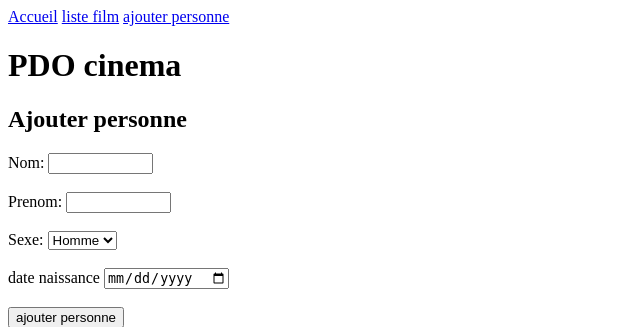
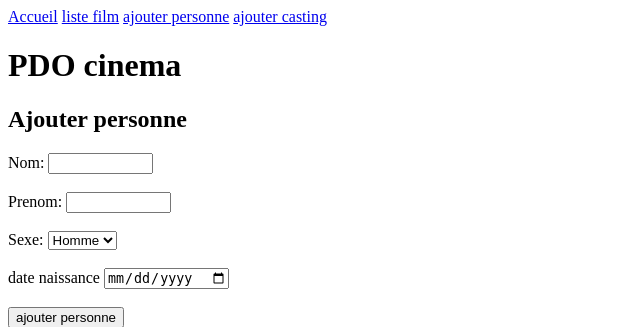
Before and after one commit to AbdouVak/PDO_Cinema, a PHP site: template view/ajouterPersonnePage.php in a window 1280 px wide. Shown: the top 327 px of the page, without its empty margins (0-640 px from the left). Run offline with PHP 8.4, Linux system fonts and the light colour scheme; the template is opened without the code that fills it, so the values that code supplies are empty.

Commit message:
ajout d'une balise a qui redirige vers la page ajout casting

```diff
--- a/view/template.php
+++ b/view/template.php
@@ -12,6 +12,7 @@
         <a href="index.php?action=homePage">Accueil</a>
         <a href="index.php?action=listFilms">liste film</a>
         <a href="index.php?action=ajouterPersonnePage">ajouter personne</a>
+        <a href="index.php?action=ajouterCastingPage">ajouter casting</a>
     </nav>
     <div>
         <main>
```
